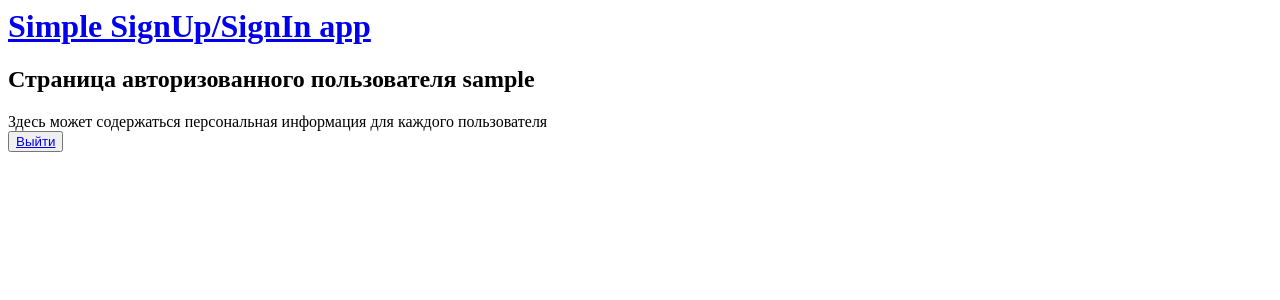
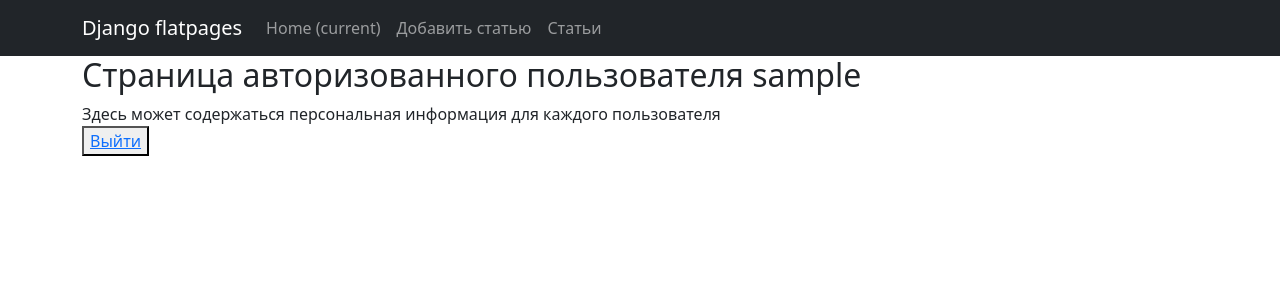
Before and after one commit to ZigulatNatria/MMORPG_news, a Django app: page / in a window 1280 px wide. Shown: the top 300 px of the page. Run offline with Django 4.2, Linux system fonts and the light colour scheme; the visitor is signed in with stand-in values (Sample User, id 1); some libraries are stand-ins or nearby versions.

Commit message:
Исправлен шаблон страницы регистрации/авторизации

```diff
--- a/news/templates/main.html
+++ b/news/templates/main.html
@@ -1,3 +1,5 @@
+{% extends 'flatpages/default.html' %}
+{% block content %}
 <html>
     <head>
         <title> Simple SignUp/SignIn app</title>
@@ -6,7 +8,8 @@
         <div>
             <h1><a href="/">Simple SignUp/SignIn app</a></h1>
         </div>
-        {% block content %}
-        {% endblock %}
+
+
     </body>
 </html>
+{% endblock %}
```
